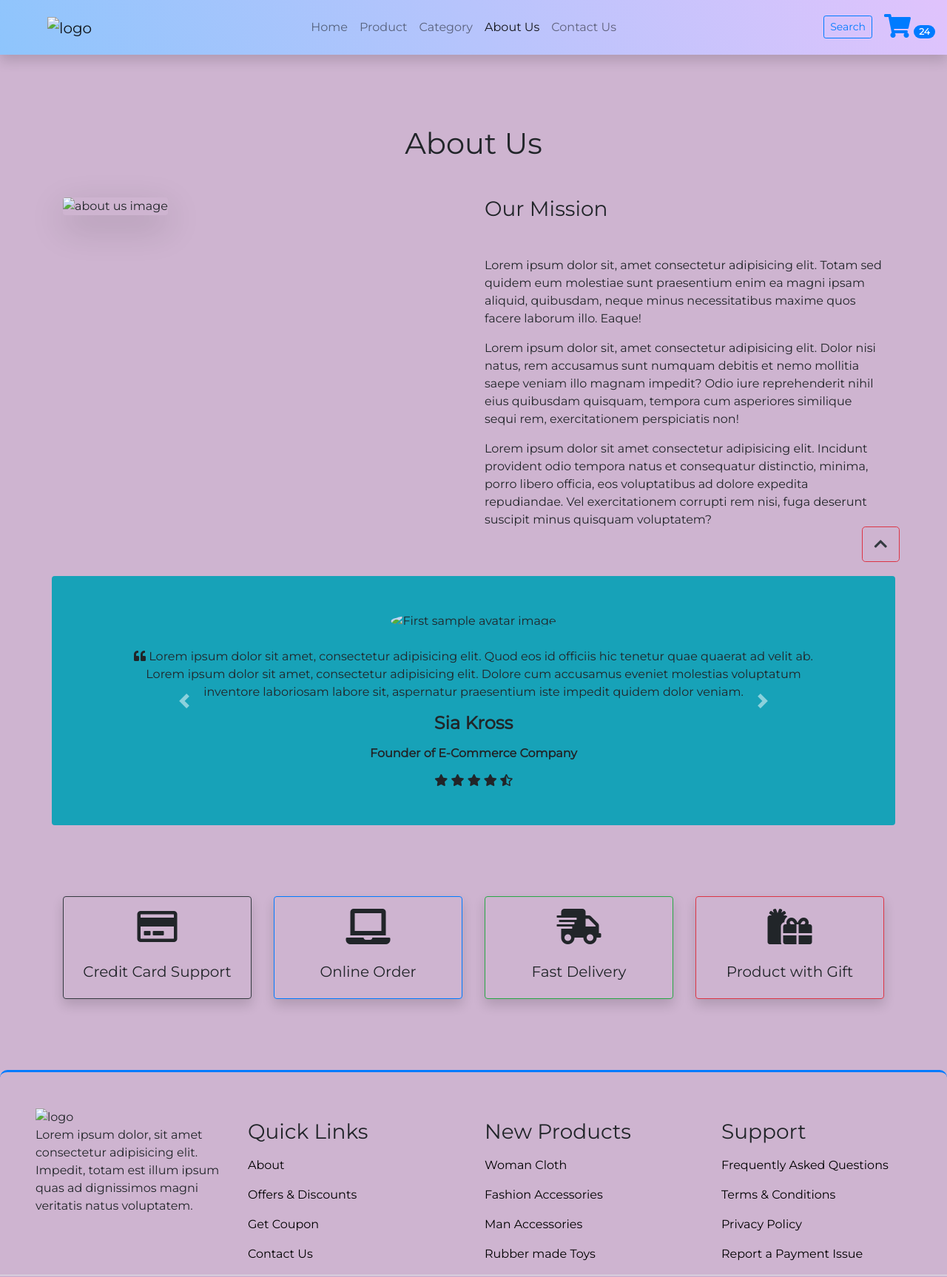
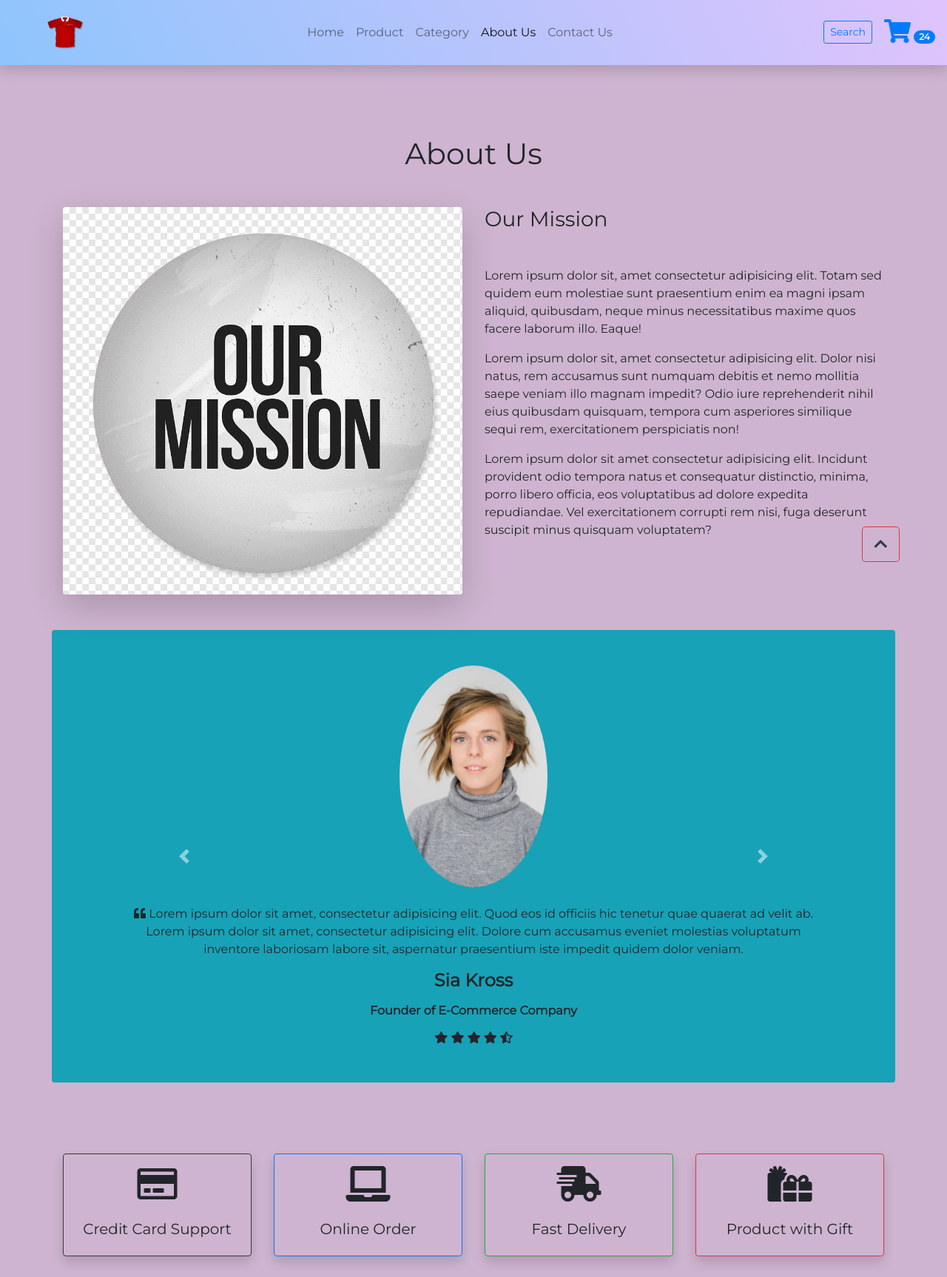
Before and after one commit to syamalarajareddy/Microsoft_Future_Ready_Project, a plain HTML site: page about.html in a window 1280 px wide. Shown: the top 1727 px of the page at 74% size. Drawn offline with nearby package versions, Linux system fonts and the light colour scheme; files that its build step writes are made by us from their sources.

Commit message:
Update about.html

```diff
--- a/about.html
+++ b/about.html
@@ -27,7 +27,7 @@
 			<nav class="navbar navbar-expand-lg navbar-light  py-3  " style="background-color: #8EC5FC;
     background-image: linear-gradient(62deg, #8EC5FC 0%, #E0C3FC 100%);">
 				<a class="navbar-brand pl-5" href="javascript:;">
-					<img src="/images/new23.png" class="img img-fluid" width="50px" alt="logo">
+					<img src="new23.png" class="img img-fluid" width="50px" alt="logo">
                 </a>
                 <button class="navbar-toggler" type="button" data-toggle="collapse"
                     data-target="#navbarSupportedContent" aria-controls="navbarSupportedContent" aria-expanded="false"
@@ -92,7 +92,7 @@
                 <div class="col-md-6">
                     <div class="row">
                         <div class="col-md-12">
-                            <img src="/images/new24.png" class="img img-fluid rounded shadow-lg"
+                            <img src="new24.png" class="img img-fluid rounded shadow-lg"
                                 alt="about us image">
                         </div>
                     </div>
@@ -141,7 +141,7 @@
                                     <div class="testimonial">
                                         <!--Avatar-->
                                         <div class="avatar mx-auto mb-4">
-                                            <img src="/images/new26.jpeg" class="rounded-circle img-fluid" width="200px" height="400px"
+                                            <img src="new26.jpeg" class="rounded-circle img-fluid" width="200px" height="400px"
                                                 alt="First sample avatar image">
                                         </div>
                                         <!--Content-->
@@ -176,7 +176,7 @@
                                     <div class="testimonial">
                                         <!--Avatar-->
                                         <div class="avatar mx-auto mb-4">
-                                            <img src="/images/new27.jpeg" class="rounded-circle img-fluid" width="200px" height="200px"
+                                            <img src="new27.jpeg" class="rounded-circle img-fluid" width="200px" height="200px"
                                                 alt="Second sample avatar image">
                                         </div>
                                         <!--Content-->
@@ -209,7 +209,7 @@
                                     <div class="testimonial">
                                         <!--Avatar-->
                                         <div class="avatar mx-auto mb-4">
-                                            <img src="/images/new28.jpeg" class="rounded-circle img-fluid" width="200px"
+                                            <img src="new28.jpeg" class="rounded-circle img-fluid" width="200px"
                                                 alt="Third sample avatar image">
                                         </div>
                                         <!--Content-->
@@ -312,7 +312,7 @@
                 <div class="row">
                     <div class="col-md-3 col-6 pl-5">
                         <div class="footer_title">
-                            <img src="/images/new23.png" class="img img-fluid" width="150px" alt="logo">
+                            <img src="new23.png" class="img img-fluid" width="150px" alt="logo">
                         </div>
                         <div>
                             Lorem ipsum dolor, sit amet consectetur adipisicing elit. Impedit, totam est illum ipsum
```
